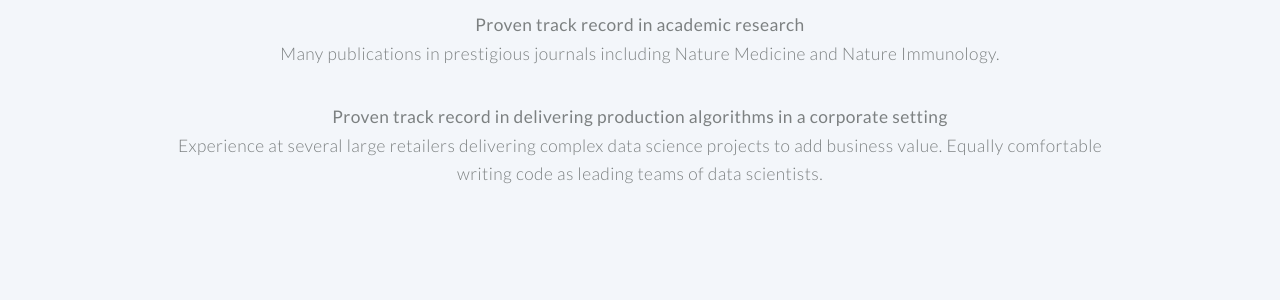
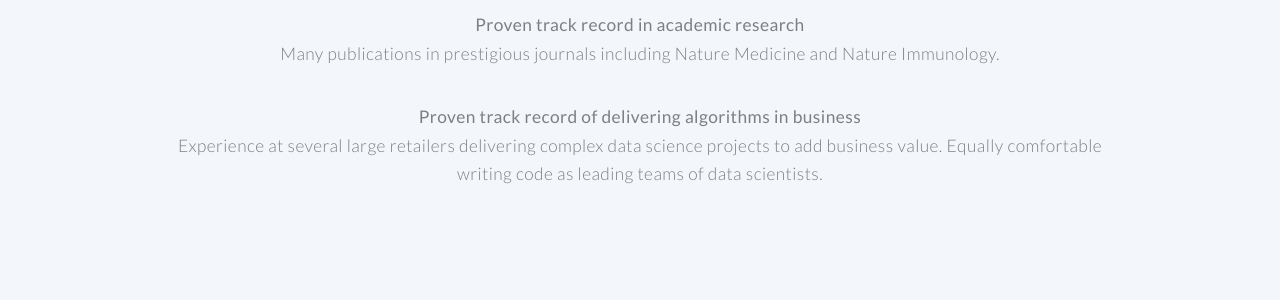
Before and after one commit to niclas-thomas/niclas-thomas.github.io, a Jekyll site: the page built from index.md, in a window 1280 px wide and 900 px high, scrolled down 1157 px. Shown: the part 154-454 px from the top of the window. Built offline with Jekyll 4.4.1, drawn with Linux system fonts in a browser that asks for light colours.

Commit message:
Update about me again

```diff
--- a/index.md
+++ b/index.md
@@ -59,5 +59,5 @@ Happy to give talks tailored to specific conferences on data science in medical
 **Proven track record in academic research**
 Many publications in prestigious journals including *Nature Medicine* and *Nature Immunology*.
 
-**Proven track record in delivering production algorithms in a corporate setting**
+**Proven track record of delivering algorithms in business**
 Experience at several large retailers delivering complex data science projects to add business value. Equally comfortable writing code as leading teams of data scientists.
```
